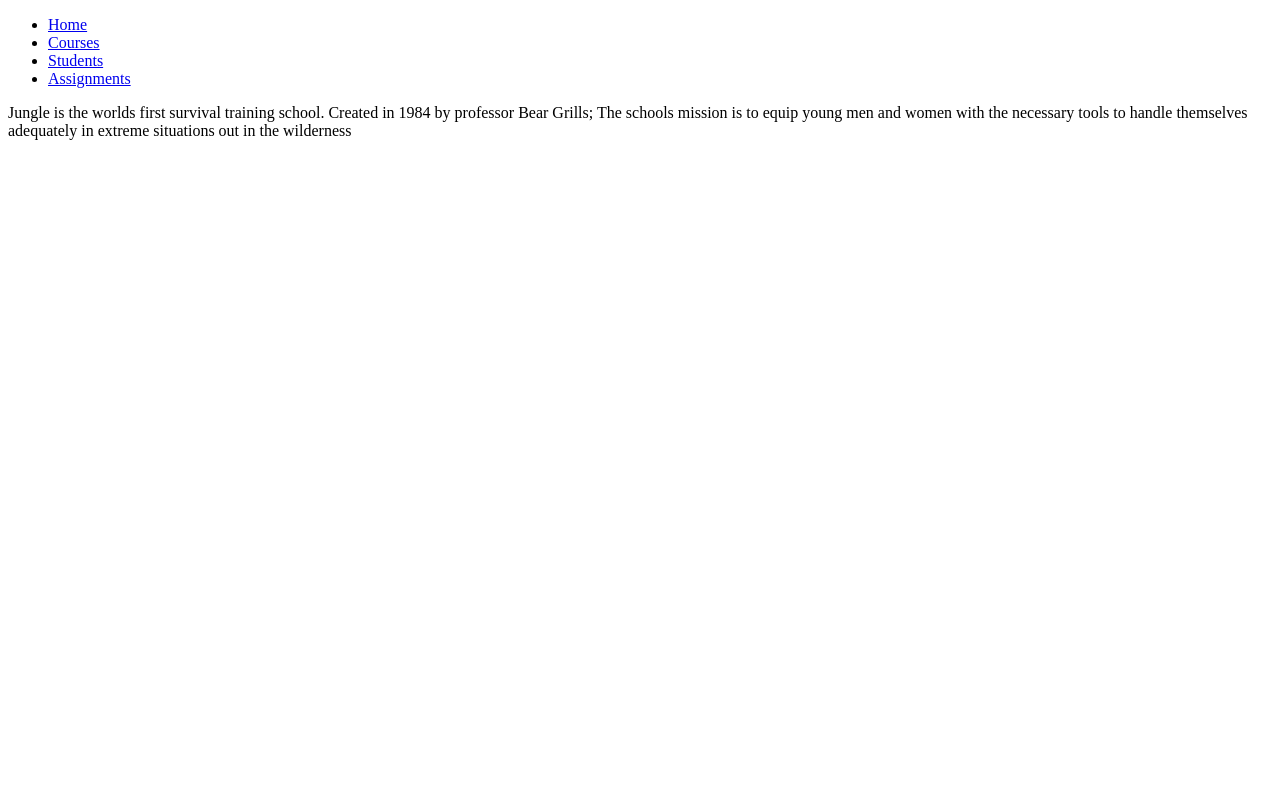
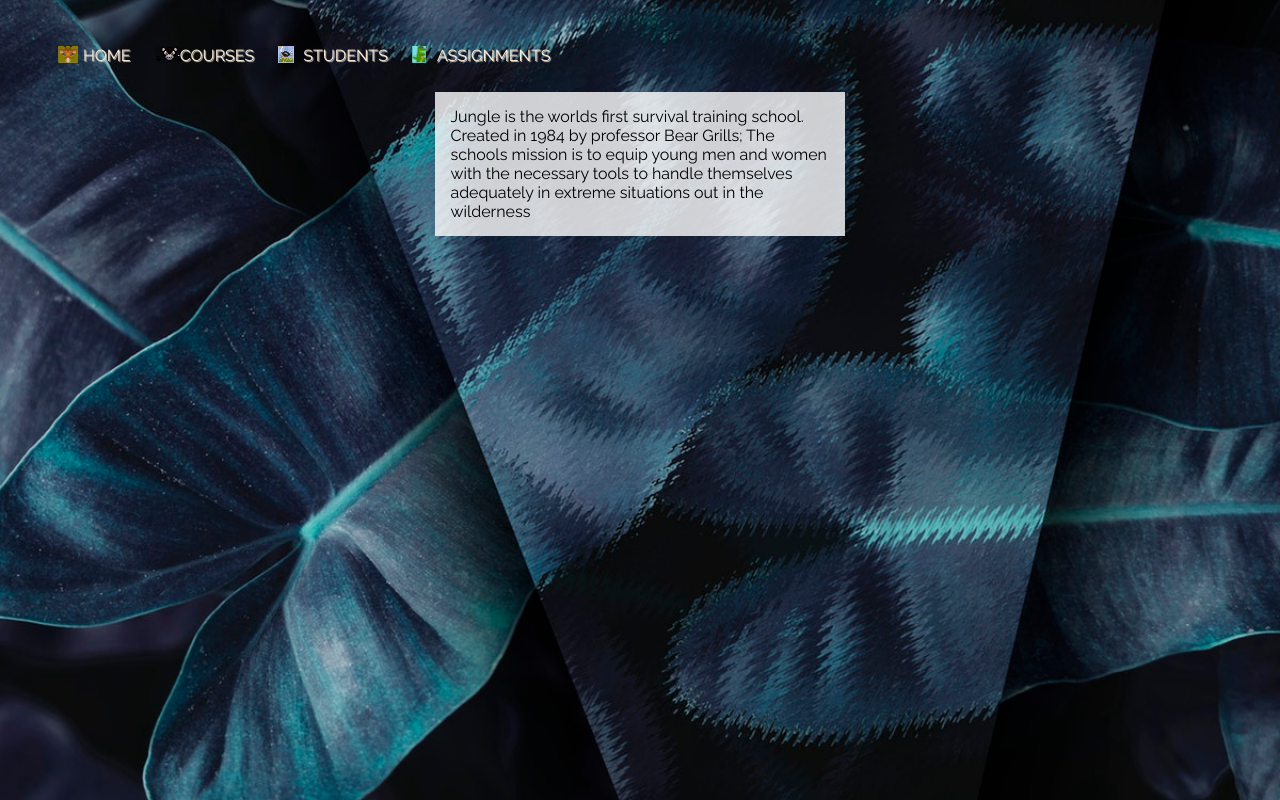
Before and after one commit to harivdee/thejunglecorp, a plain HTML site: page aboutUs.html in a window 1280 px wide. Drawn offline with Linux system fonts and the light colour scheme; the site is published under a folder, as on GitHub Pages, so addresses that start at the root find nothing.

Commit message:
Relative path fix

```diff
--- a/aboutUs.html
+++ b/aboutUs.html
@@ -6,8 +6,8 @@
     <meta name="viewport" content="width=device-width, initial-scale=1.0">
     <meta http-equiv="X-UA-Compatible" content="ie=edge">
     <title>About Us</title>
-    <link rel="stylesheet" href="/css/index.css">
-    <link rel="icon" type="image/png" href="/img/clipart-trees-rainforest-15.png">
+    <link rel="stylesheet" href="./css/index.css">
+    <link rel="icon" type="image/png" href="./img/clipart-trees-rainforest-15.png">
 </head>
 
 <body>
```
